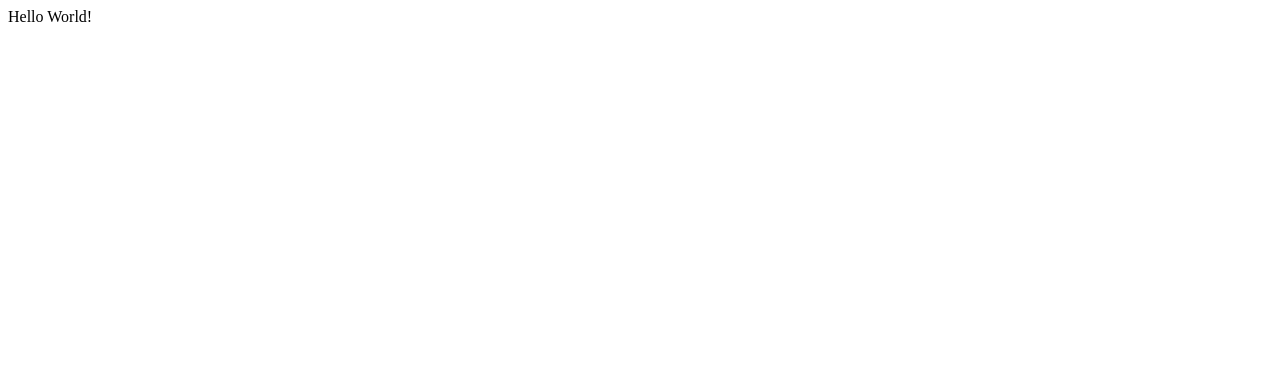
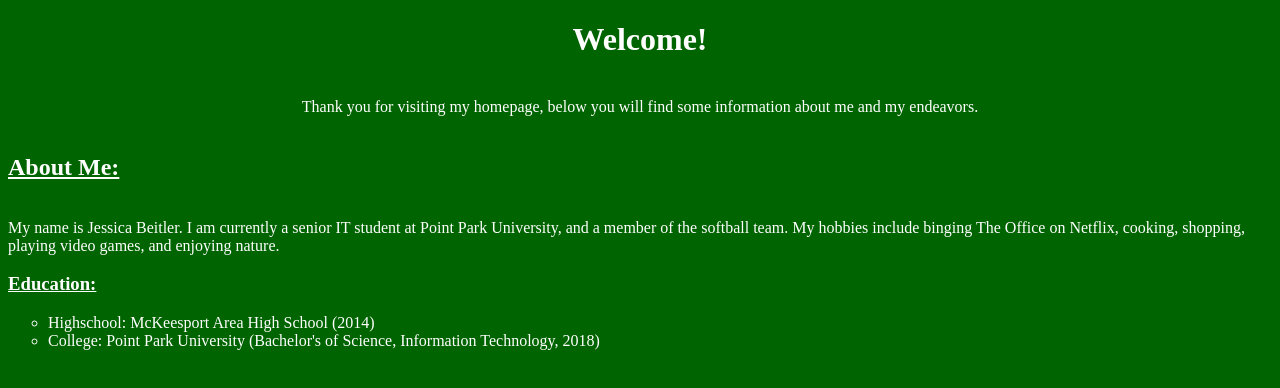
Before and after one commit to jessb1620/homepage, a plain HTML site: page index.html in a window 1280 px wide. Drawn offline with Linux system fonts and the light colour scheme.

Commit message:
First Updated Version

```diff
--- a/index.html
+++ b/index.html
@@ -1,10 +1,48 @@
 <!doctype html>
 <html>
 <head>
+<style>
+body {
+background-color:darkgreen;
+}
+h1 {
+color: white;
+}
+p1 {
+color: white;
+}
+p2 {
+color:white;
+}
+h2 {
+color:white;
+text-align:left;
+text-decoration:underline;
+}
+h3 {
+color:white;
+text-decoration:underline;
+text-align:left;
+}
+ul.a {
+list-style-type: circle;
+color:white;
+}
 <meta charset="utf-8">
 <title>Jessica Beitler</title>
+</style>
 </head>
 <body>
-Hello World!
+<center> <h1> Welcome! </h1> </center>
+<br>
+<center> <p1> Thank you for visiting my homepage, below you will find some information about me and my endeavors. </center> </p1>
+<br>
+<h2> About Me: </h2>
+<br>
+<p2> My name is Jessica Beitler. I am currently a senior IT student at Point Park University, and a member of the softball team. My hobbies include binging The Office on Netflix, cooking, shopping, playing video games, and enjoying nature.</p2>
+<h3> Education: </h3>
+<ul class="a">
+<li> Highschool: McKeesport Area High School (2014) </li>
+<li> College: Point Park University (Bachelor's of Science, Information Technology, 2018) </li>
 </body>
 </html>
```
